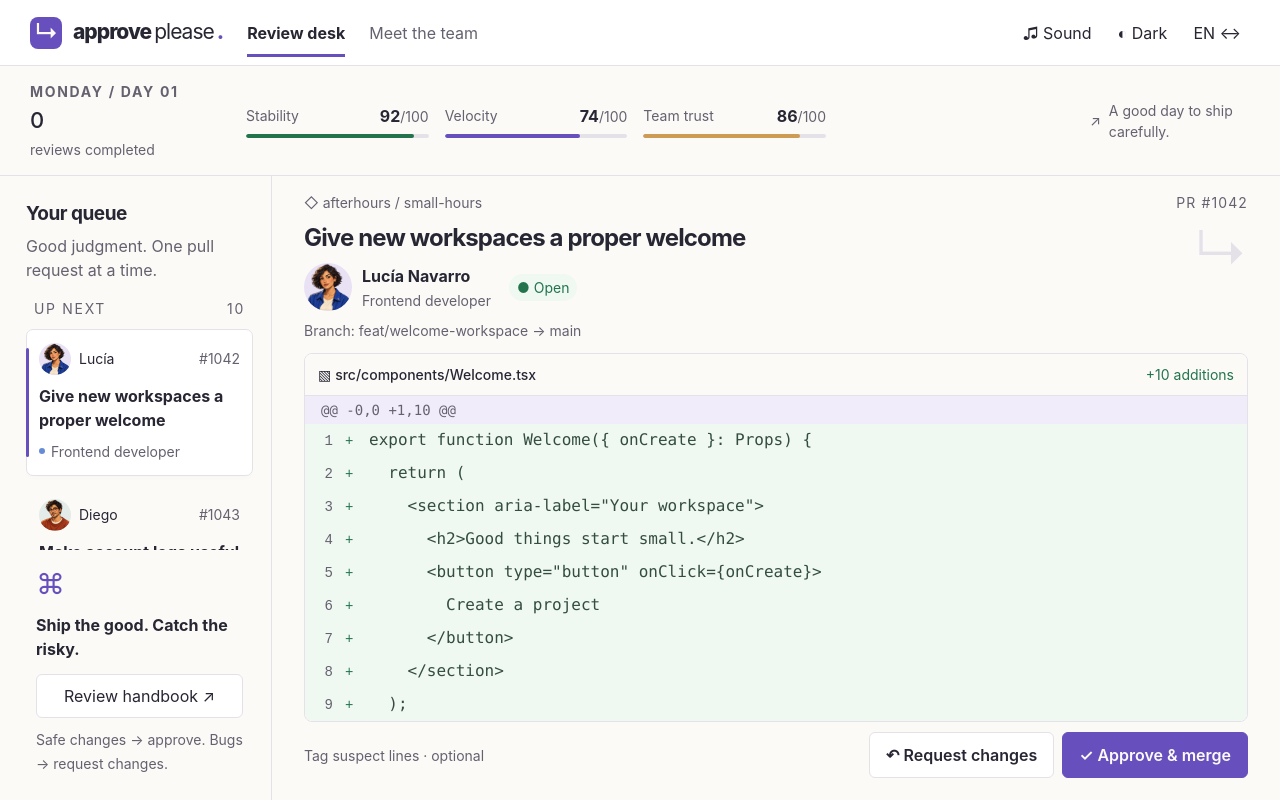
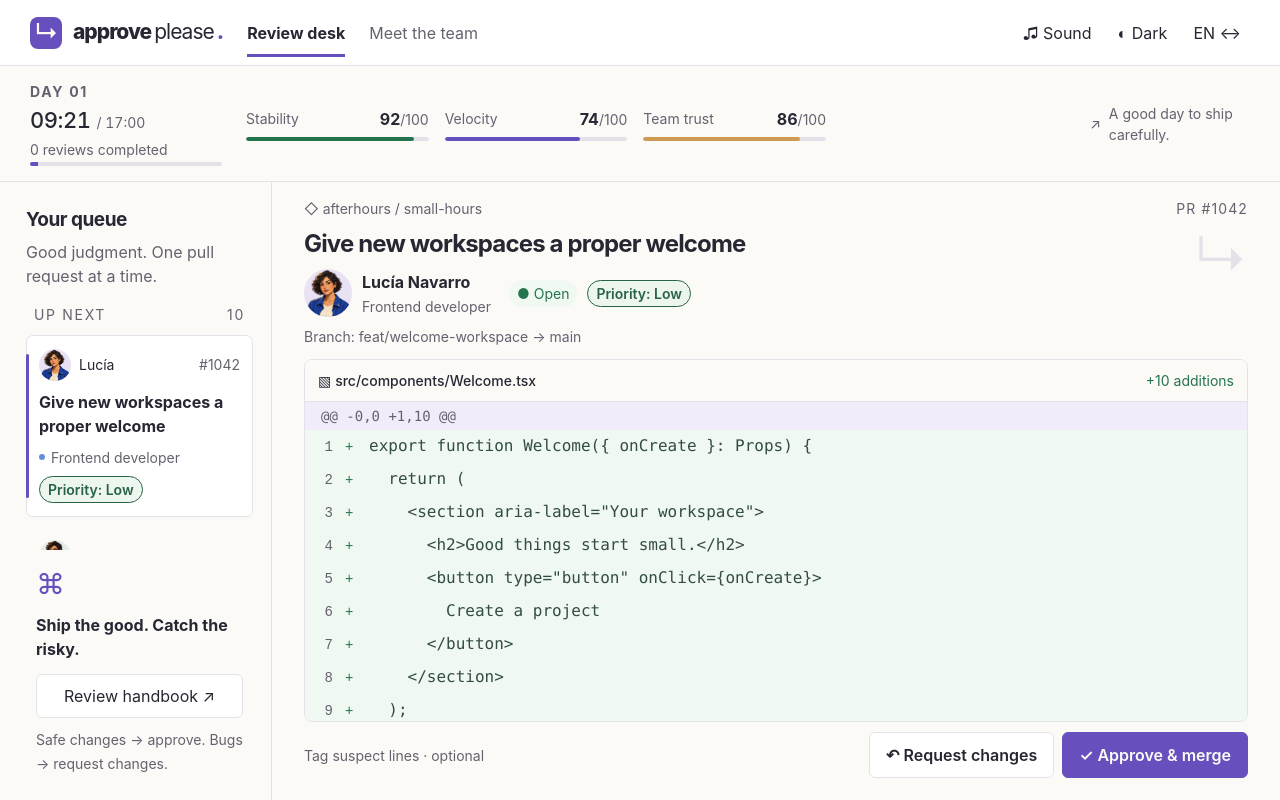
Before and after one commit to llamojha/approve-please, a Next.js app: page /dev/design in a window 1280 px wide. Built offline with nearby package versions, Linux system fonts and the light colour scheme.

Commit message:
fix: restore shift time and PR priority in the review desk

```diff
--- a/constants/designStudyCopy.ts
+++ b/constants/designStudyCopy.ts
@@ -14,7 +14,13 @@ export const designStudyCopy = {
     rulesBody: 'Approve changes that are safe to ship. Request changes when you find a bug. Tagging is optional: a correct rejection still counts. Precise tags earn a bonus; unrelated tags do not.',
     rulesNote: 'Keep moving: each verdict takes you straight to the next pull request.',
     close: 'Close',
-    shift: 'MONDAY / DAY 01',
+    shift: (day: number) => `DAY ${String(day).padStart(2, '0')}`,
+    clock: 'Shift time',
+    paused: 'Paused',
+    shiftEnded: 'Shift complete',
+    shiftSummary: 'The day is done. Your pending reviews carry into the next shift.',
+    nextShift: 'Start next shift',
+    priority: 'Priority',
     stability: 'Stability',
     velocity: 'Velocity',
     satisfaction: 'Team trust',
@@ -68,7 +74,13 @@ export const designStudyCopy = {
     rulesBody: 'Aprueba los cambios seguros. Solicita cambios si encuentras un error. Marcar líneas es opcional: un rechazo correcto sigue contando. Las marcas precisas dan una bonificación; las incorrectas no.',
     rulesNote: 'Sigue avanzando: cada decisión te lleva directamente a la siguiente PR.',
     close: 'Cerrar',
-    shift: 'LUNES / DÍA 01',
+    shift: (day: number) => `DÍA ${String(day).padStart(2, '0')}`,
+    clock: 'Hora del turno',
+    paused: 'En pausa',
+    shiftEnded: 'Turno completado',
+    shiftSummary: 'El día ha terminado. Las revisiones pendientes pasan al siguiente turno.',
+    nextShift: 'Empezar el siguiente turno',
+    priority: 'Prioridad',
     stability: 'Estabilidad',
     velocity: 'Velocidad',
     satisfaction: 'Confianza',
--- a/constants/designStudyTeam.ts
+++ b/constants/designStudyTeam.ts
@@ -312,7 +312,7 @@ export function studyReview(sequence: number, locale: StudyLocale): PullRequest
   // Alternating editions ensure no coworker's identity predicts correctness.
   const flawed = (sequence % studyTeam.length + Math.floor(sequence / studyTeam.length)) % 2 === 1;
   return { id: `afterhours-${1042 + sequence}`, templateId: `study-${person.id}-${flawed ? 'flawed' : 'clean'}`,
-    title: person.title[locale], author: person.name, authorId: person.id, description: '', tags: [], importance: 'normal', estimatedReviewSeconds: 30,
+    title: person.title[locale], author: person.name, authorId: person.id, description: '', tags: [], importance: (['low', 'normal', 'high'] as const)[sequence % studyTeam.length % 3], estimatedReviewSeconds: 30,
     files: [{ filename: person.filename, language: 'typescript', lines: person.lines.map((content, i) => ({ content: flawed && i + 1 === person.bugLine ? person.flawedLine : content, lineNumber: i + 1, isNew: true })) }],
     bugPatterns: flawed ? [{ kind: person.bugKind as BugKind, severity: person.bugKind === 'security' ? 'critical' : 'major', lineNumbers: [person.bugLine] }] : [] };
 }
--- a/constants/i18n.ts
+++ b/constants/i18n.ts
@@ -47,12 +47,12 @@ const importanceLabels: Record<
 > = {
   en: {
     low: "Low",
-    normal: "Normal",
+    normal: "Medium",
     high: "High",
   },
   es: {
     low: "Baja",
-    normal: "Normal",
+    normal: "Media",
     high: "Alta",
   },
 };
--- a/pages/dev/design.tsx
+++ b/pages/dev/design.tsx
@@ -1,4 +1,6 @@
 import Head from 'next/head';
+import { MS_PER_GAME_MINUTE, WORK_DAY_MINUTES } from '../../constants/game';
+import { minutesToClock } from '../../utils/helpers';
 import AudioControls from '../../components/common/AudioControls';
 import PRArrivalNotice from '../../components/common/PRArrivalNotice';
 import { useAudioCue } from '../../hooks/useAudioCue';
@@ -40,6 +42,9 @@ export default function DesignStudy() {
   const [reviewQueue, setReviewQueue] = useState(initialStudyQueue);
   const sequence = reviewQueue.active;
   const [reviewedCount, setReviewedCount] = useState(0);
+  const [day, setDay] = useState(1);
+  const [currentTime, setCurrentTime] = useState(0);
+  const shiftEnded = currentTime >= WORK_DAY_MINUTES;
   const person = studyTeam[sequence % studyTeam.length].id;
   const current = studyReview(sequence, locale);
   const profile = studyTeam[sequence % studyTeam.length];
@@ -49,6 +54,22 @@ export default function DesignStudy() {
   const audio = useAudioCue(meters);
   const arrivalNotice = usePRArrivalNotice(reviewQueue.pending.map(id => String(id)), audio.playArrivalCue);
   const [panel, setPanel] = useState<'rules' | 'queue' | 'audio' | null>(null);
+  // The local preview shares the game's clock rate. Pause while reading settings
+  // or meeting the cast; the live game clock remains owned by GameContext.
+  const clockRunning = view === 'desk' && panel === null && !shiftEnded;
+  useEffect(() => {
+    if (!clockRunning) return;
+    const timer = window.setInterval(() => setCurrentTime(minute => Math.min(minute + 1, WORK_DAY_MINUTES)), MS_PER_GAME_MINUTE);
+    return () => window.clearInterval(timer);
+  }, [clockRunning]);
+  const nextShift = () => {
+    setDay(value => value + 1);
+    setCurrentTime(0);
+    setReviewedCount(0);
+    setMeters(initialMeters);
+    setReceipt(null);
+    setSelected([]);
+  };
   const dialog = useRef<HTMLDialogElement>(null);
   const sidebar = useRef<HTMLElement>(null);
   useEffect(() => { sidebar.current?.querySelector('[aria-pressed="true"]')?.scrollIntoView({ block: 'nearest' }); }, [sequence]);
@@ -79,24 +100,25 @@ export default function DesignStudy() {
   }, [swipe]);
   const choose = (next: number) => { if (decisionLocked.current) return; setReviewQueue(queue => ({ ...queue, active: next })); setSelected([]); setSwipe(null); setPanel(null); };
   const decide = (verdict: ReviewVerdict) => {
-    if (decisionLocked.current) return;
+    if (decisionLocked.current || shiftEnded) return;
     decisionLocked.current = true;
     const result = evaluateDecision(normalizePullRequest(current), verdict, selected.map(n => ({ filename, rowId: `line-${n}` })), meters);
     setReviewedCount(count => count + 1);
     setReceipt({ ...result, person }); setMeters(result.metersAfter); setSwipe(verdict);
   };
-  const queue = <><div className={styles.queueHeading}><span>{t.waiting}</span><span>10</span></div>{reviewQueue.pending.map(next => { const coworker = studyTeam[next % studyTeam.length]; return <button key={next} disabled={completed} className={`${styles.queueItem} ${sequence === next ? styles.activeQueue : ''}`} onClick={() => choose(next)} aria-pressed={sequence === next}><div className={styles.queueMeta}><Portrait person={coworker.id} size={32} /><span>{coworker.name.split(' ')[0]}</span><span>#{1042 + next}</span></div><strong>{title(coworker.id)}</strong><small><span className={styles.dot} />{role(coworker.id)}</small></button>; })}</>;
+  const queue = <><div className={styles.queueHeading}><span>{t.waiting}</span><span>10</span></div>{reviewQueue.pending.map(next => { const coworker = studyTeam[next % studyTeam.length]; const importance = studyReview(next, locale).importance; return <button key={next} disabled={completed} className={`${styles.queueItem} ${sequence === next ? styles.activeQueue : ''}`} onClick={() => choose(next)} aria-pressed={sequence === next}><div className={styles.queueMeta}><Portrait person={coworker.id} size={32} /><span>{coworker.name.split(' ')[0]}</span><span>#{1042 + next}</span></div><strong>{title(coworker.id)}</strong><small><span className={styles.dot} />{role(coworker.id)}</small><span className={styles.priority} data-priority={importance}>{t.priority}: {translations.shared.importance[importance]}</span></button>; })}</>;
   const precision = receipt ? ({ precise: t.precise, untagged: t.untagged, inaccurate: t.inaccurate, mixed: t.mixed, 'not-applicable': t.notApplicable }[receipt.precision]) : '';
   const outcome = receipt ? ({ 'clean-approval': t.cleanOutcome, 'correct-rejection': t.caughtOutcome, 'buggy-approval': t.escapedOutcome, 'false-positive': t.falseOutcome }[receipt.outcome]) : '';
   return <div className={styles.study} data-dark={dark}>
     <Head><title>{`Approve Please · ${t.preview}`}</title></Head>
     <header className={styles.topbar}><Link className={styles.brand} href="/dev/design"><span className={styles.brandIcon}>↳</span>approve<span>please</span><span className={styles.brandPeriod}>.</span></Link><nav aria-label={t.preview}><button aria-pressed={view === 'desk'} onClick={() => setView('desk')}>{t.desk}</button><button aria-pressed={view === 'cast'} onClick={() => setView('cast')}>{t.cast}</button></nav><div className={styles.preferences}><button aria-label={translations.audio.settings} onClick={() => setPanel('audio')}>♫ <span>{translations.audio.button}</span></button><button aria-label={t.theme} onClick={() => setDark(!dark)}>{dark ? '☀' : '◐'} <span>{dark ? t.changeThemeLight : t.changeThemeDark}</span></button><button onClick={() => setLocale(locale === 'en' ? 'es' : 'en')} aria-label={locale === 'en' ? 'Cambiar a español' : 'Switch to English'}>{locale.toUpperCase()} ↔</button></div></header>
     {view === 'cast' ? <main className={styles.cast}><span className={styles.eyebrow}>{t.cast}</span><h1>{t.teamHeading}</h1><p>{t.teamIntro}</p><div className={styles.castGrid}>{people.map(who => <section className={styles.castCard} key={who}><div className={styles.castName}><h2>{names[who]}</h2><span>{role(who)}</span></div><div className={styles.expressions}>{(['neutral', 'pleased', 'concerned'] as const).map(expression => <figure key={expression}><Portrait person={who} expression={expression} size={160} /><figcaption>{t[expression]}</figcaption></figure>)}</div><div className={styles.scale}><span>{t.scale}</span><Portrait person={who} size={32} /><Portrait person={who} size={48} /></div><blockquote>“{studyTeam.find(p => p.id === who)!.quote[locale]}”</blockquote></section>)}</div><p>{t.portraitNote}</p><button className={styles.primary} onClick={() => setView('desk')}>{t.back} ↗</button></main> : <>
-      <div className={styles.shiftbar}><div><span className={styles.eyebrow}>{t.shift}</span><strong>{reviewedCount}<span> {t.reviewCount}</span></strong></div><div className={styles.meters}>{(Object.keys(meters) as (keyof MeterSet)[]).map(key => <div key={key}><span>{t[key]}<b>{meters[key]}<small>/100</small></b></span><i><em style={{ width: `${meters[key]}%` }} /></i></div>)}</div><span className={styles.shiftStamp}>↗ <span>{t.deskTitle}</span></span></div>
+      <div className={styles.shiftbar}><div><span className={styles.eyebrow}>{t.shift(day)}</span><strong><time aria-label={t.clock}>{minutesToClock(currentTime)}</time><span> / 17:00</span></strong><span className={styles.clockNote}>{shiftEnded ? t.shiftEnded : !clockRunning ? t.paused : `${reviewedCount} ${t.reviewCount}`}</span><progress className={styles.clockProgress} aria-label={t.clock} value={currentTime} max={WORK_DAY_MINUTES} /></div><div className={styles.meters}>{(Object.keys(meters) as (keyof MeterSet)[]).map(key => <div key={key}><span>{t[key]}<b>{meters[key]}<small>/100</small></b></span><i><em style={{ width: `${meters[key]}%` }} /></i></div>)}</div><span className={styles.shiftStamp}>↗ <span>{t.deskTitle}</span></span></div>
       <div className={styles.workspace}><aside ref={sidebar} className={styles.sidebar}><h1>{t.queue}</h1><p>{t.queueHint}</p><div className={styles.queueList}>{queue}</div><div className={styles.sidebarBottom}><span className={styles.handbookIcon}>⌘</span><h3>{t.rulesIntro}</h3><button onClick={() => setPanel('rules')}>{t.rules} ↗</button><small>{t.liveRules}</small></div></aside>
-      <main id="study-review" className={styles.main} data-swipe={swipe ?? undefined}><div className={styles.mobileTools}><button onClick={() => setPanel('queue')}>{t.queue} · 10</button><button onClick={() => setPanel('rules')}>{t.rules} ↗</button></div><div className={styles.repo}><span>◇ {t.repository}</span><span>PR #{1042 + sequence}</span></div><div className={styles.prHeading}><div><h1>{title(person)}</h1><div className={styles.author}><Portrait person={person} size={48} expression={completed && receipt ? (receipt.outcome === 'clean-approval' || receipt.outcome === 'correct-rejection' ? 'pleased' : 'concerned') : 'neutral'} /><div><strong>{names[person]}</strong><span>{role(person)}</span></div><span className={styles.openBadge}>● {completed ? t.reviewedBadge : t.open}</span></div></div><span className={styles.prGlyph} aria-hidden>↳</span></div><p className={styles.description}>{t.branch}: feat/{profile.branch} → main</p>
-      <section className={styles.diff} aria-label={t.codeLabel}><div className={styles.fileHeader}><span>▧ <strong>{filename}</strong></span><span className={styles.additionCount}>+{current.files[0].lines.length} <span>{t.additions}</span></span></div><div className={styles.codeScroll} tabIndex={0} aria-label={t.codeLabel}><div className={styles.hunk}>@@ -0,0 +1,{current.files[0].lines.length} @@</div>{current.files[0].lines.map(({ content: line }, i) => <button key={`${person}-${i}`} className={`${styles.codeLine} ${styles.addition} ${selected.includes(i + 1) ? styles.selected : ''}`} disabled={completed} aria-pressed={selected.includes(i + 1)} aria-label={`${t.select} ${i + 1}: ${line}`} onClick={() => setSelected(s => s.includes(i + 1) ? s.filter(n => n !== i + 1) : [...s, i + 1])}><span className={styles.lineNumber}>{i + 1}</span><span className={styles.lineMarker}>{selected.includes(i + 1) ? '●' : '+'}</span><code>{line || ' '}</code></button>)}</div></section>
-      <div className={styles.decisionBar}><div><strong>{selected.length ? `${selected.length} ${t.selected}` : t.optional}</strong>{selected.length > 0 && !completed && <button onClick={() => setSelected([])}>{t.clear}</button>}</div><div className={styles.verdicts}><button className={styles.request} disabled={completed} onClick={() => decide('request-changes')}>↶ {t.request}</button><button className={styles.primary} disabled={completed} onClick={() => decide('approve')}>✓ {t.approve}</button></div></div>
+      <main id="study-review" className={styles.main} data-swipe={swipe ?? undefined}><div className={styles.mobileTools}><button onClick={() => setPanel('queue')}>{t.queue} · 10</button><button onClick={() => setPanel('rules')}>{t.rules} ↗</button></div><div className={styles.repo}><span>◇ {t.repository}</span><span>PR #{1042 + sequence}</span></div><div className={styles.prHeading}><div><h1>{title(person)}</h1><div className={styles.author}><Portrait person={person} size={48} expression={completed && receipt ? (receipt.outcome === 'clean-approval' || receipt.outcome === 'correct-rejection' ? 'pleased' : 'concerned') : 'neutral'} /><div><strong>{names[person]}</strong><span>{role(person)}</span></div><span className={styles.openBadge}>● {completed ? t.reviewedBadge : t.open}</span><span className={styles.priority} data-priority={current.importance}>{t.priority}: {translations.shared.importance[current.importance]}</span></div></div><span className={styles.prGlyph} aria-hidden>↳</span></div><p className={styles.description}>{t.branch}: feat/{profile.branch} → main</p>
+      {shiftEnded && <section className={styles.shiftEnd} aria-labelledby="shift-end-title"><div role="status"><h2 id="shift-end-title">{t.shiftEnded}</h2><p>{reviewedCount} {t.reviewCount}. {t.shiftSummary}</p></div><button className={styles.primary} onClick={nextShift} disabled={completed}>{t.nextShift}</button></section>}
+      <section className={styles.diff} aria-label={t.codeLabel}><div className={styles.fileHeader}><span>▧ <strong>{filename}</strong></span><span className={styles.additionCount}>+{current.files[0].lines.length} <span>{t.additions}</span></span></div><div className={styles.codeScroll} tabIndex={0} aria-label={t.codeLabel}><div className={styles.hunk}>@@ -0,0 +1,{current.files[0].lines.length} @@</div>{current.files[0].lines.map(({ content: line }, i) => <button key={`${person}-${i}`} className={`${styles.codeLine} ${styles.addition} ${selected.includes(i + 1) ? styles.selected : ''}`} disabled={completed || shiftEnded} aria-pressed={selected.includes(i + 1)} aria-label={`${t.select} ${i + 1}: ${line}`} onClick={() => setSelected(s => s.includes(i + 1) ? s.filter(n => n !== i + 1) : [...s, i + 1])}><span className={styles.lineNumber}>{i + 1}</span><span className={styles.lineMarker}>{selected.includes(i + 1) ? '●' : '+'}</span><code>{line || ' '}</code></button>)}</div></section>
+      <div className={styles.decisionBar}><div><strong>{selected.length ? `${selected.length} ${t.selected}` : t.optional}</strong>{selected.length > 0 && !completed && <button onClick={() => setSelected([])}>{t.clear}</button>}</div><div className={styles.verdicts}><button className={styles.request} disabled={completed || shiftEnded} onClick={() => decide('request-changes')}>↶ {t.request}</button><button className={styles.primary} disabled={completed || shiftEnded} onClick={() => decide('approve')}>✓ {t.approve}</button></div></div>
       <span className={styles.screenReaderStatus} role="status">{receipt ? `${names[receipt.person]}: ${outcome} ${precision}` : ''}</span>
 </main></div>
     </>}
--- a/styles/DesignStudy.module.css
+++ b/styles/DesignStudy.module.css
@@ -149,3 +149,29 @@
 .brandIcon { width:2rem; height:2rem; flex-shrink:0; font-size:1.5rem; }
 
 .preferences { max-width:100%; flex-wrap:wrap; }
+
+/* Time pressure and priority remain visible independently of code correctness. */
+.shiftbar strong { display:flex; align-items:baseline; gap:.375rem; font-variant-numeric:tabular-nums; }
+.shiftbar strong>span { display:inline; margin:0; }
+.clockNote { font-size:.875rem; color:var(--subtle); }
+.clockProgress { width:100%; height:.25rem; border:0; border-radius:1rem; overflow:hidden; background:var(--line); color:var(--purple); accent-color:var(--purple); }
+.clockProgress::-webkit-progress-bar { background:var(--line); }
+.clockProgress::-webkit-progress-value { background:var(--purple); }
+.clockProgress::-moz-progress-bar { background:var(--purple); }
+.priority { display:inline-flex; align-items:center; width:fit-content; border:1px solid currentColor; border-radius:1rem; padding:.125rem .5rem; font-size:.875rem; font-weight:600; line-height:1.5; }
+.queueItem>.priority { margin-top:.5rem; }
+.priority[data-priority='low'] { color:#276344; background:#edf5ef; }
+.priority[data-priority='normal'] { color:#77520a; background:#fff4d6; }
+.priority[data-priority='high'] { color:#a13043; background:#ffedf0; }
+.study[data-dark='true'] .priority[data-priority='low'] { color:#a9dfb9; background:#24372f; }
+.study[data-dark='true'] .priority[data-priority='normal'] { color:#f5d486; background:#403620; }
+.study[data-dark='true'] .priority[data-priority='high'] { color:#ffb1bf; background:#452734; }
+.shiftEnd { flex-shrink:0; padding:1rem; margin-bottom:1rem; border:1px solid var(--purple); border-radius:.5rem; background:var(--wash); }
+.shiftEnd h2 { font-size:1.25rem; margin:0; }
+.shiftEnd p { margin:.5rem 0 1rem; }
+.shiftEnd button { min-height:2.75rem; padding:.5rem 1rem; }
+@media(max-width:700px) {
+  .clockProgress { flex-basis:100%; }
+  .clockNote { margin-left:auto; }
+  .author>.priority { margin-left:0; }
+}
```
Also changed, not shown: plans/013-ui-ux-characters-and-authoring.md (+8 -0 lines), 6 other files (tests, documents, lock files or other folders).
